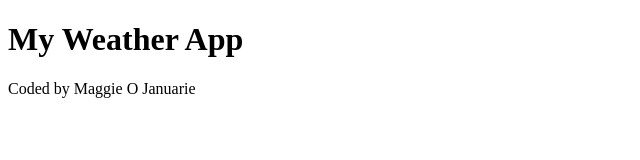
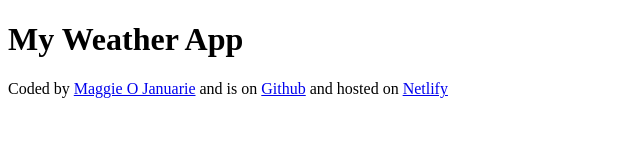
Before and after one commit to livjanua/My-Weather-App-Project, a plain HTML site: page index.html in a window 1280 px wide. Shown: the whole page, without its empty margins (0-640 px from the left). Drawn offline with Linux system fonts and the light colour scheme.

Commit message:
Added url links to the footer of the html file

```diff
--- a/index.html
+++ b/index.html
@@ -8,7 +8,23 @@
   <body>
     <h1>My Weather App</h1>
     <footer>
-      <p>Coded by Maggie O Januarie</p>
+      <p>
+        Coded by
+        <a href="https://github.com/livjanua" target="_blank">
+          Maggie O Januarie</a
+        >
+        and is on
+        <a
+          href="https://github.com/livjanua/My-Weather-App-Project"
+          target="_blank"
+        >
+          Github</a
+        >
+        and hosted on
+        <a href="https://incredible-cocada-743505.netlify.app/" target="_blank">
+          Netlify</a
+        >
+      </p>
     </footer>
   </body>
 </html>
```
